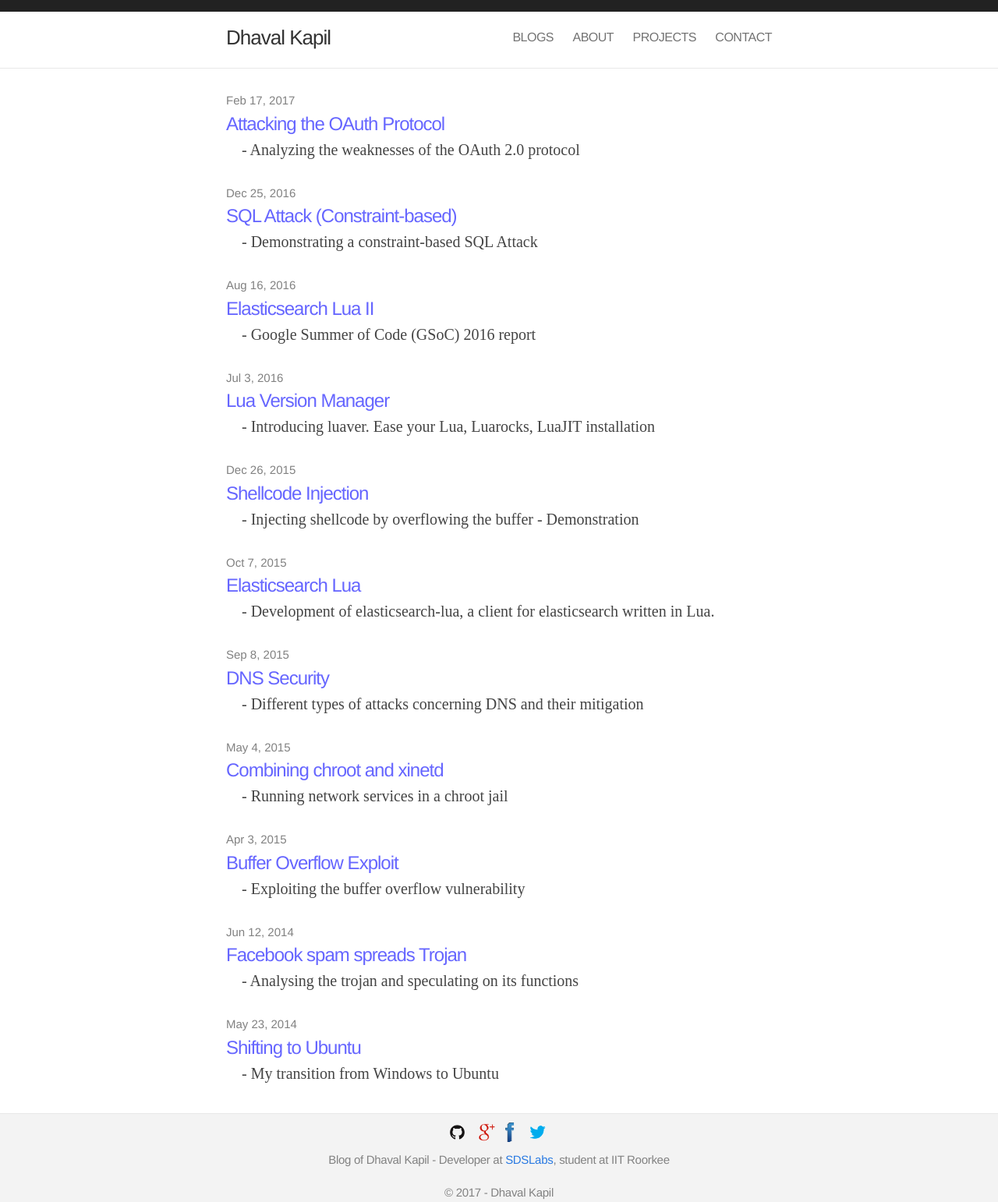
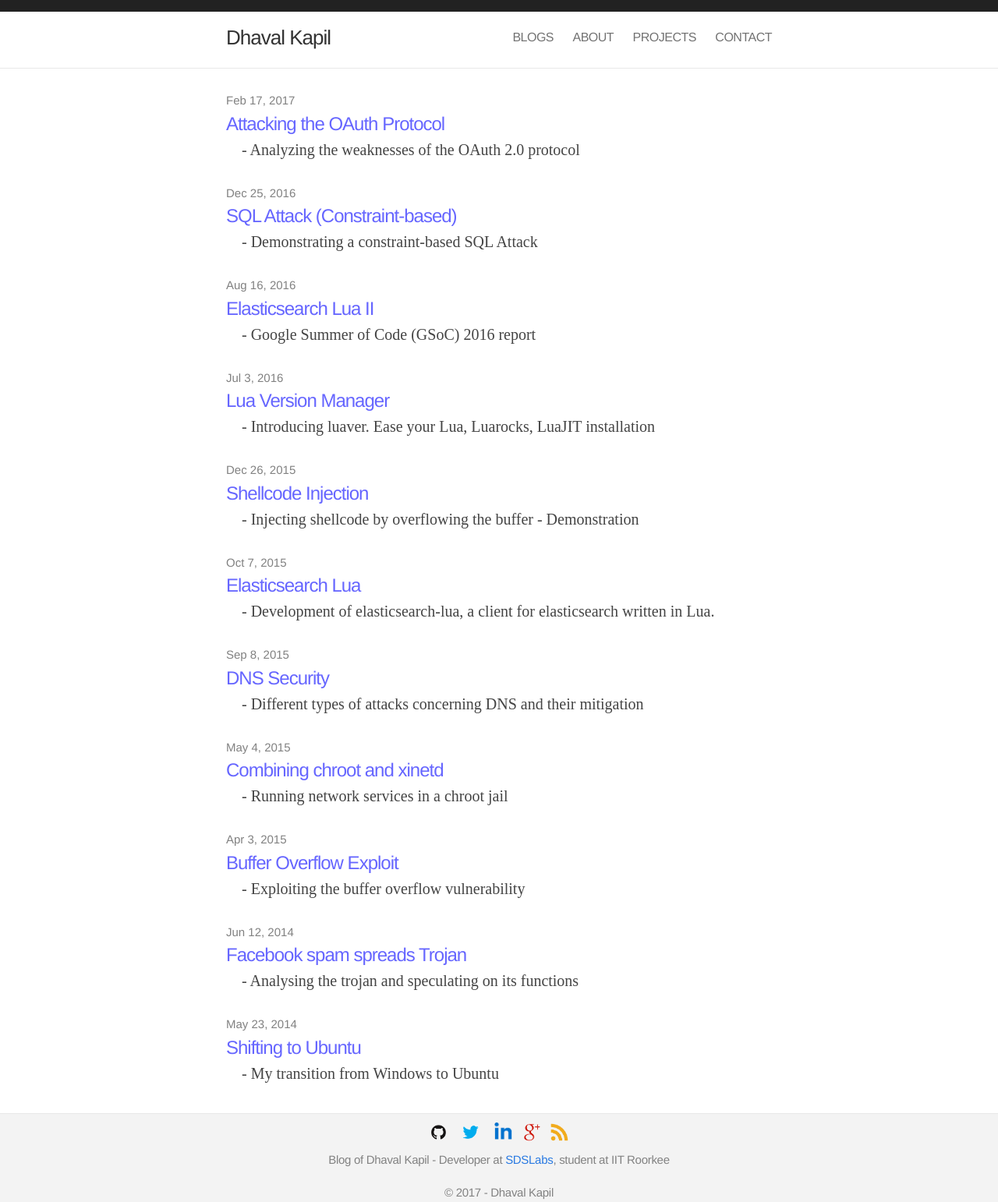
Before and after one commit to DhavalKapil/dhavalkapil.github.io, a Jekyll site: the page built from index.html, in a window 1280 px wide. Shown: the whole page at 78% size. Built offline with Jekyll 4.4.1, drawn with Linux system fonts in a browser that asks for light colours; nearby versions of some CDN libraries.

Commit message:
Updated footer icons

```diff
--- a/_data/params.yml
+++ b/_data/params.yml
@@ -1,9 +1,11 @@
-facebook_url: https://www.facebook.com/dhaval.kapil
 github_url: https://github.com/dhavalkapil
 google_url: https://plus.google.com/+DhavalKapildk
 twitter_url: https://twitter.com/dhaval_kapil
+linkedin_url: https://in.linkedin.com/in/dhavalkapil
 about_url: /about/
 archive_url: /archive/
 projects_url: /projects/
 contact_url: /contact/
 resume_url: /resume.pdf
+rss_url: /atom.xml
+sitemap_url: /sitemap.xml
--- a/_data/resources.yml
+++ b/_data/resources.yml
@@ -1,7 +1,8 @@
 github_logo: /assets/images/github.gif
-facebook_logo: /assets/images/facebook.gif
 google_logo: /assets/images/google.gif
 twitter_logo: /assets/images/twitter.gif
+linkedin_logo: /assets/images/linkedin.gif
+rss_logo: /assets/images/rss.gif
 avatar: /assets/images/profile.jpg
 apple-touch-icon: /assets/images/profile.jpg
 favicon: /assets/images/favicon.png
--- a/_includes/footer.html
+++ b/_includes/footer.html
@@ -4,9 +4,10 @@
 
     <div class = "footer-icons">
       <a href = "{{ site.data.params.github_url }}" target = "_blank"><img src = "{{ site.data.resources.github_logo }}" alt = "Github logo"></a>
+      <a href = "{{ site.data.params.twitter_url }}" target = "_blank"><img src = "{{ site.data.resources.twitter_logo }}" alt = "Twitter logo"></a>
+      <a href = "{{ site.data.params.linkedin_url }}" target = "_blank"><img src = "{{ site.data.resources.linkedin_logo }}" alt = "Linkedin logo"></a>
       <a href = "{{ site.data.params.google_url }}" target = "_blank"><img src = "{{ site.data.resources.google_logo }}" alt = "Google+ logo"></a>
-      <a href = "{{ site.data.params.facebook_url }}" target = "_blank"><img src = "{{ site.data.resources.facebook_logo }}" alt = "Facebook logo"></a>
-      <a href = "{{ site.data.params.twitter_url }}" target = "_blank"><img src = "{{ site.data.resources.twitter_logo }}" alt = "Twitter logo"></a>
+      <a href = "{{ site.data.params.rss_url }}" target = "_blank"><img src = "{{ site.data.resources.rss_logo }}" alt = "RSS logo"></a>
     </div>
 
     <div class="footer-text">
```
Also changed, not shown: assets/images/facebook.gif (deleted), assets/images/linkedin.gif (added), assets/images/rss.gif (added).
